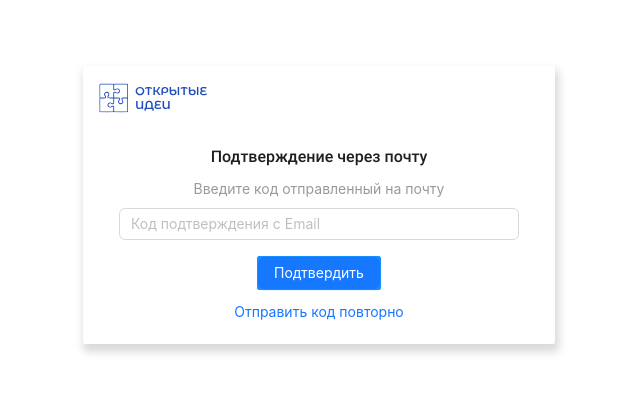
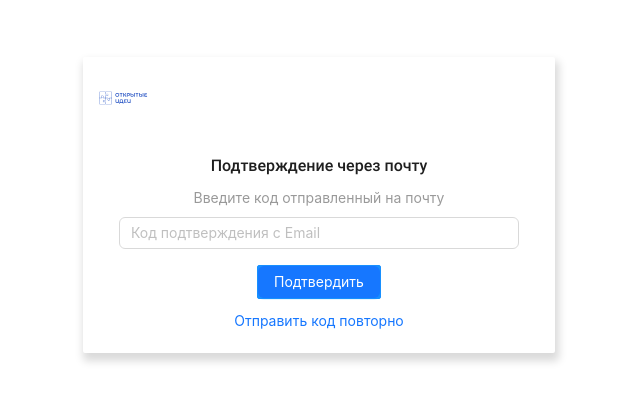
Before and after one commit to Fiwer9/open-ideas-frontend, a Next.js app: page /auth/code in a window 1280 px wide. Shown: the part 195-596 px from the top of the page, without its empty margins (321-961 px from the left). Built offline with nearby package versions, Linux system fonts and the light colour scheme; no server answers.

Commit message:
fix dev errors

```diff
--- a/components/AuthComponents/CodeConfirmation.tsx
+++ b/components/AuthComponents/CodeConfirmation.tsx
@@ -50,7 +50,7 @@ export const CodeConfirmation = ({ email }: ConfirmationProps) => {
         <div className={styles.container}>
             <Form className={styles.form}>
                 <Form.Item className={styles.logo}>
-                    <Logo width={112} height={32}/>
+                    <Logo width={50} height={50}/>
                 </Form.Item>
                 <Form.Item className={styles.content}>
                     <div className={styles.title}>
--- a/components/AuthComponents/EmailConfirmation.tsx
+++ b/components/AuthComponents/EmailConfirmation.tsx
@@ -10,7 +10,7 @@ export const EmailConfirmation = () => {
         <div className={styles.container}>
             <Form className={styles.form}>
                 <Form.Item className={styles.logo}>
-                    <Logo />
+                    <Logo width={50} height={50}/>
                 </Form.Item>
                 <Form.Item className={styles.content}>
                     <div className={styles.inputlabel}>
--- a/components/QueryComponents/CreateQuery.tsx
+++ b/components/QueryComponents/CreateQuery.tsx
@@ -91,7 +91,7 @@ export const CreateQuery = () => {
             <Card loading={isLoading} className={styles.card}>
                 <Form className={styles.form}>
                     <Form.Item className={styles.logo}>
-                        <Logo />
+                        <Logo width={50} height={50}/>
                     </Form.Item>
                     <Form.Item className={styles.content}>
                         <div className={styles.title}>
```
